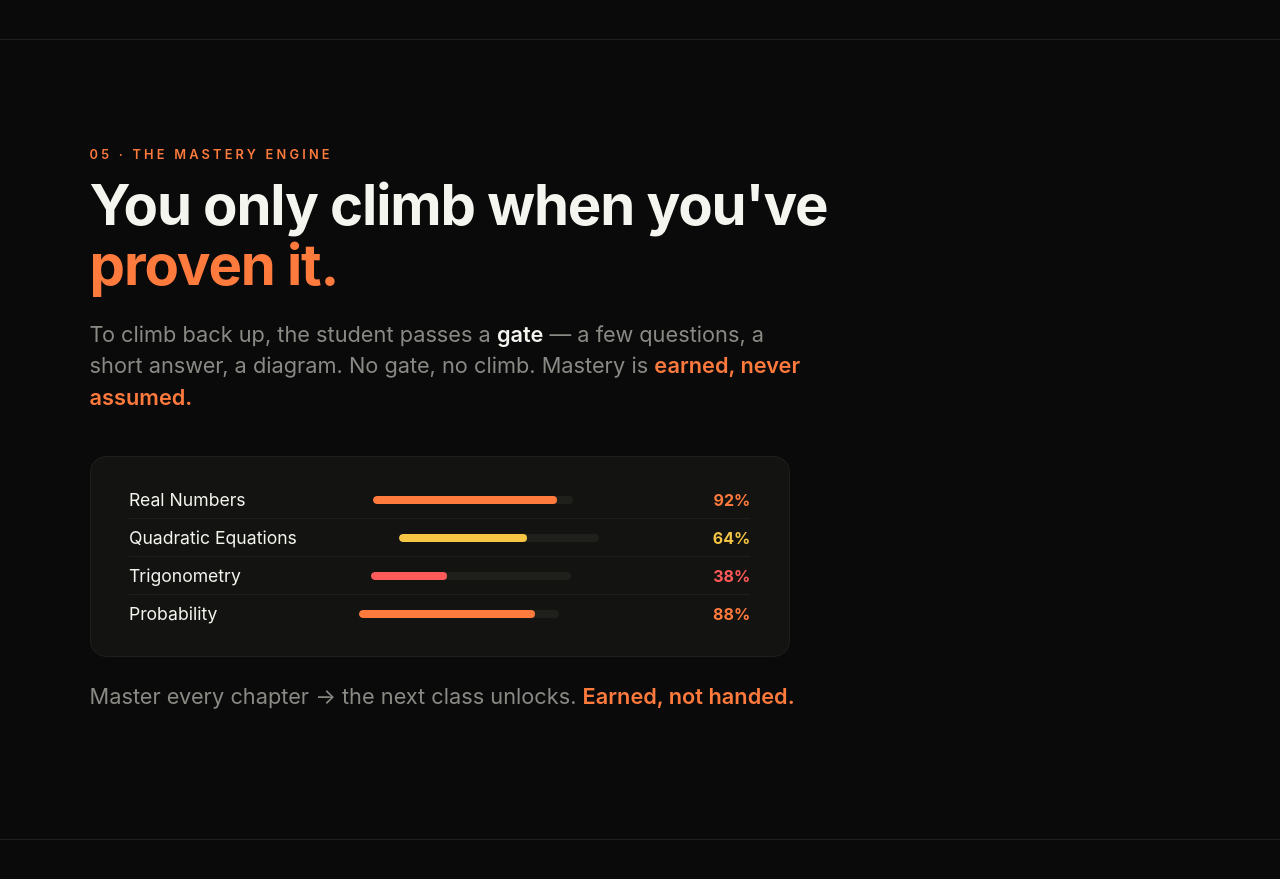
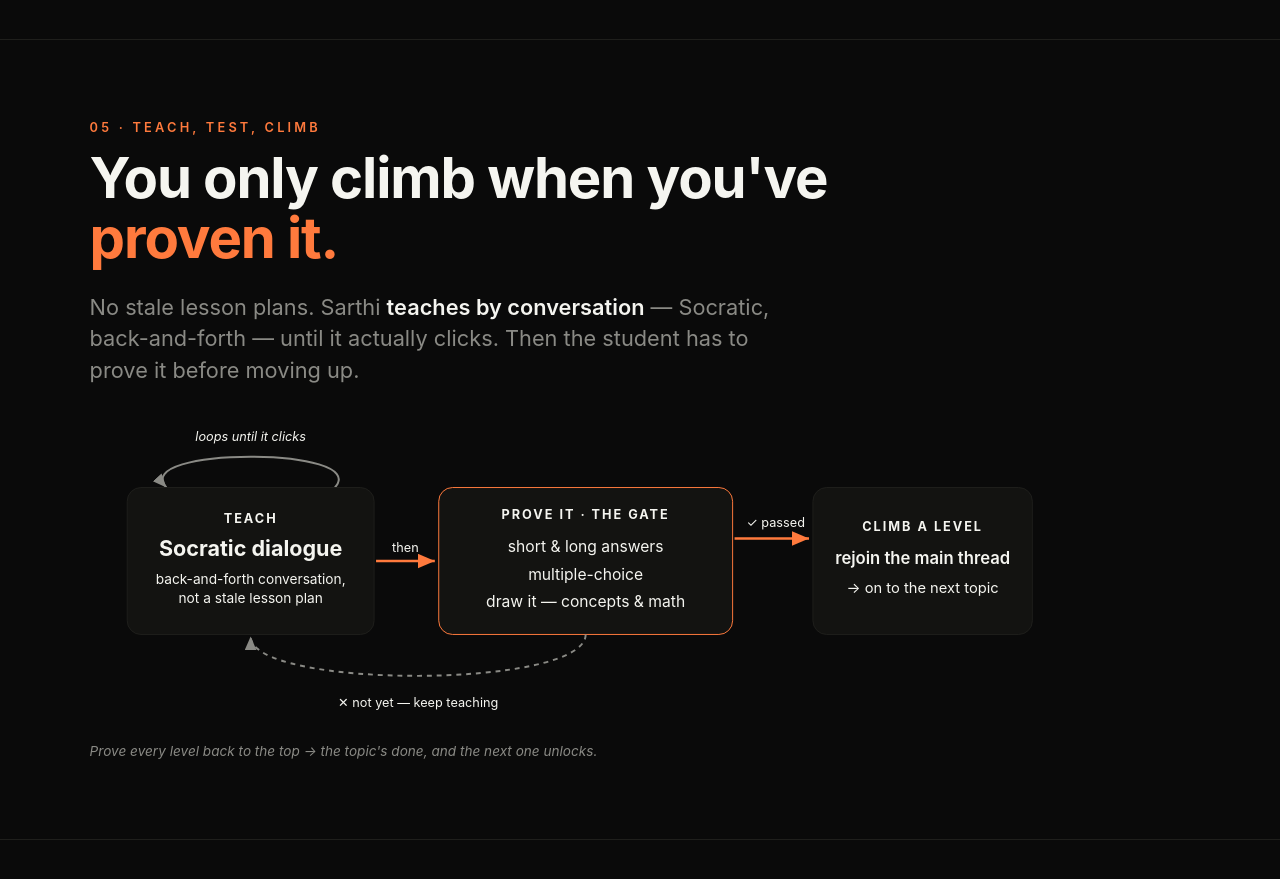
Before and after one commit to jacesabr/sarthi, a plain HTML site: page index.html in a window 1280 px wide. Shown: the part 4760-5639 px from the top of the page. Drawn offline with Linux system fonts and the light colour scheme.

Commit message:
Slide 7: teach-test-climb loop diagram; clarify Socratic build-up

```diff
--- a/index.html
+++ b/index.html
@@ -291,6 +291,7 @@
   .entry-tag { color: var(--accent); font-weight: 700; font-size: 0.85rem; margin-left: 0.8rem; }
   .arch-wrap { width: 100%; display: flex; justify-content: center; margin-top: 1vh; }
   .arch-svg { width: 100%; max-width: 900px; max-height: 56vh; height: auto; }
+  .loop-svg { width: 100%; max-width: 960px; max-height: 44vh; height: auto; display: block; margin: 1.5vh 0 0; }
 </style>
 </head>
 <body>
@@ -341,7 +342,7 @@
 <section class="slide">
   <div class="eyebrow">04 · What we built</div>
   <h2 class="title">Sarthi. <em>First-principles learning.</em></h2>
-  <p class="lead">Sarthi talks with the student. The moment they stall, it <strong>traces the gap downward</strong> — concept by concept — until it hits something they already know. Then it builds them back up.</p>
+  <p class="lead">Sarthi talks with the student. The moment they stall, it <strong>traces the gap downward</strong> — concept by concept — until it hits something they already know. Then it <strong>teaches its way back up</strong> — by conversation, not lecture.</p>
   <div class="descent">
     <div class="descent-row stuck d1"><span class="lvl">Goal</span> Quadratic equations <span class="tag">✕ stuck here</span></div>
     <div class="descent-row d2"><span class="lvl">↓</span> Factorising expressions <span class="tag">trace down</span></div>
@@ -351,18 +352,40 @@
   <p class="descent-cap">Down to the missing brick — then back up. <em>The gap is closed for good, not papered over.</em></p>
 </section>
 
-<!-- 07 MASTERY / GATES -->
+<!-- 07 TEACH, TEST, CLIMB -->
 <section class="slide">
-  <div class="eyebrow">05 · The mastery engine</div>
+  <div class="eyebrow">05 · Teach, test, climb</div>
   <h2 class="title">You only climb when you've <em>proven it.</em></h2>
-  <p class="lead">To climb back up, the student passes a <strong>gate</strong> — a few questions, a short answer, a diagram. No gate, no climb. Mastery is <em>earned, never assumed.</em></p>
-  <div class="demo-mock">
-    <div class="mock-row"><span class="mock-chapter">Real Numbers</span><div class="mock-bar"><div class="mock-bar-fill" style="width: 92%"></div></div><span class="mock-pct">92%</span></div>
-    <div class="mock-row"><span class="mock-chapter">Quadratic Equations</span><div class="mock-bar"><div class="mock-bar-fill" style="width: 64%; background: #f6c544;"></div></div><span class="mock-pct mid">64%</span></div>
-    <div class="mock-row"><span class="mock-chapter">Trigonometry</span><div class="mock-bar"><div class="mock-bar-fill" style="width: 38%; background: #ff5a5a;"></div></div><span class="mock-pct weak">38%</span></div>
-    <div class="mock-row"><span class="mock-chapter">Probability</span><div class="mock-bar"><div class="mock-bar-fill" style="width: 88%"></div></div><span class="mock-pct">88%</span></div>
-  </div>
-  <p class="lead" style="margin-top: 3vh;">Master every chapter → the next class unlocks. <em>Earned, not handed.</em></p>
+  <p class="lead">No stale lesson plans. Sarthi <strong>teaches by conversation</strong> — Socratic, back-and-forth — until it actually clicks. Then the student has to prove it before moving up.</p>
+  <svg class="loop-svg" viewBox="0 0 980 300" xmlns="http://www.w3.org/2000/svg" font-family="Inter, system-ui, sans-serif">
+    <defs>
+      <marker id="ah" markerWidth="9" markerHeight="9" refX="7" refY="3" orient="auto" markerUnits="strokeWidth"><path d="M0,0 L7,3 L0,6 Z" fill="#ff7a3d"/></marker>
+      <marker id="ahd" markerWidth="9" markerHeight="9" refX="7" refY="3" orient="auto" markerUnits="strokeWidth"><path d="M0,0 L7,3 L0,6 Z" fill="#8a8a85"/></marker>
+    </defs>
+    <path d="M250,72 C288,30 40,30 78,72" fill="none" stroke="#8a8a85" stroke-width="2" marker-end="url(#ahd)"/>
+    <text x="164" y="24" fill="#8a8a85" font-size="13" font-style="italic" text-anchor="middle">loops until it clicks</text>
+    <rect x="38" y="72" width="252" height="150" rx="14" fill="#131311" stroke="#1f1f1c"/>
+    <text x="164" y="108" fill="#ff7a3d" font-size="13" font-weight="700" letter-spacing="2" text-anchor="middle">TEACH</text>
+    <text x="164" y="142" fill="#f5f5f0" font-size="22" font-weight="700" text-anchor="middle">Socratic dialogue</text>
+    <text x="164" y="170" fill="#8a8a85" font-size="14" text-anchor="middle">back-and-forth conversation,</text>
+    <text x="164" y="190" fill="#8a8a85" font-size="14" text-anchor="middle">not a stale lesson plan</text>
+    <text x="322" y="138" fill="#8a8a85" font-size="13" text-anchor="middle">then</text>
+    <line x1="292" y1="147" x2="352" y2="147" stroke="#ff7a3d" stroke-width="2.5" marker-end="url(#ah)"/>
+    <rect x="356" y="72" width="300" height="150" rx="14" fill="#131311" stroke="#ff7a3d"/>
+    <text x="506" y="104" fill="#ff7a3d" font-size="13" font-weight="700" letter-spacing="2" text-anchor="middle">PROVE IT · THE GATE</text>
+    <text x="506" y="138" fill="#f5f5f0" font-size="16" text-anchor="middle">short &amp; long answers</text>
+    <text x="506" y="166" fill="#f5f5f0" font-size="16" text-anchor="middle">multiple-choice</text>
+    <text x="506" y="194" fill="#f5f5f0" font-size="16" text-anchor="middle">draw it — concepts &amp; math</text>
+    <text x="700" y="112" fill="#ff7a3d" font-size="13" text-anchor="middle">✓ passed</text>
+    <line x1="658" y1="124" x2="734" y2="124" stroke="#ff7a3d" stroke-width="2.5" marker-end="url(#ah)"/>
+    <rect x="738" y="72" width="224" height="150" rx="14" fill="#131311" stroke="#1f1f1c"/>
+    <text x="850" y="116" fill="#f6c544" font-size="13" font-weight="700" letter-spacing="2" text-anchor="middle">CLIMB A LEVEL</text>
+    <text x="850" y="150" fill="#f5f5f0" font-size="17" font-weight="600" text-anchor="middle">rejoin the main thread</text>
+    <text x="850" y="180" fill="#8a8a85" font-size="15" text-anchor="middle">→ on to the next topic</text>
+    <path d="M506,222 C506,278 164,278 164,224" fill="none" stroke="#8a8a85" stroke-width="2" stroke-dasharray="5 5" marker-end="url(#ahd)"/>
+    <text x="335" y="296" fill="#8a8a85" font-size="13" text-anchor="middle">✕ not yet — keep teaching</text>
+  </svg>
+  <p class="footnote">Prove every level back to the top → the topic's done, and the next one unlocks.</p>
 </section>
 
 <!-- 06B WHY CLASS 10 FIRST -->
```
